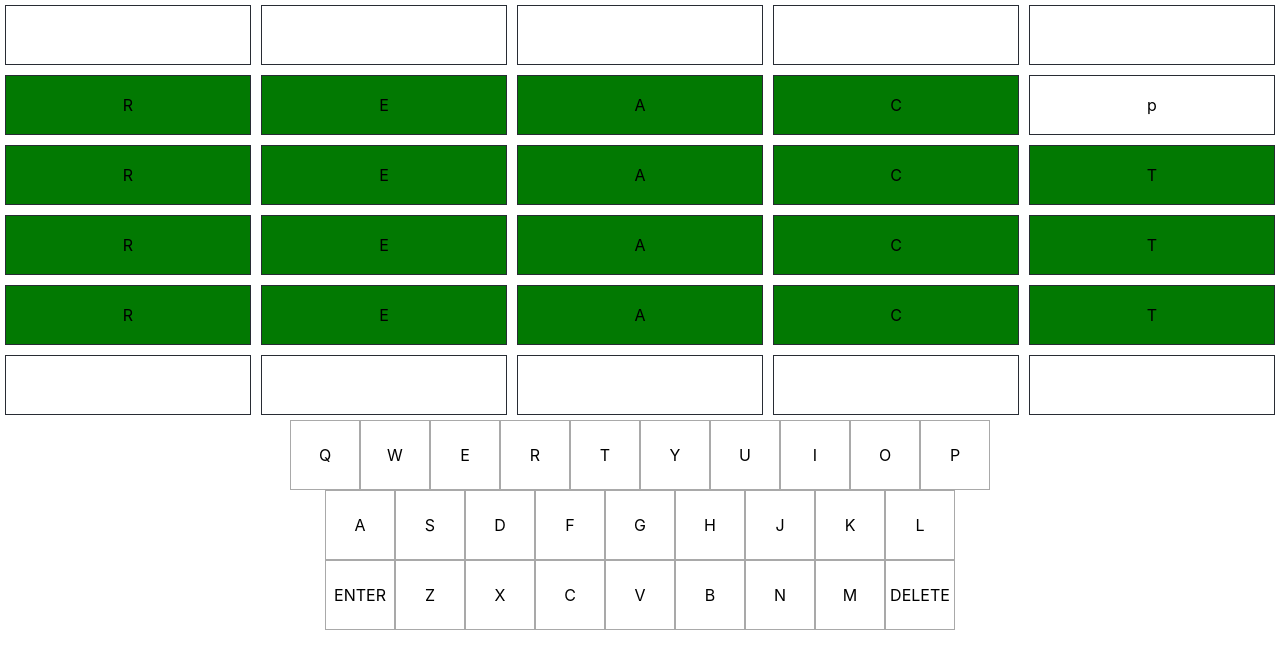
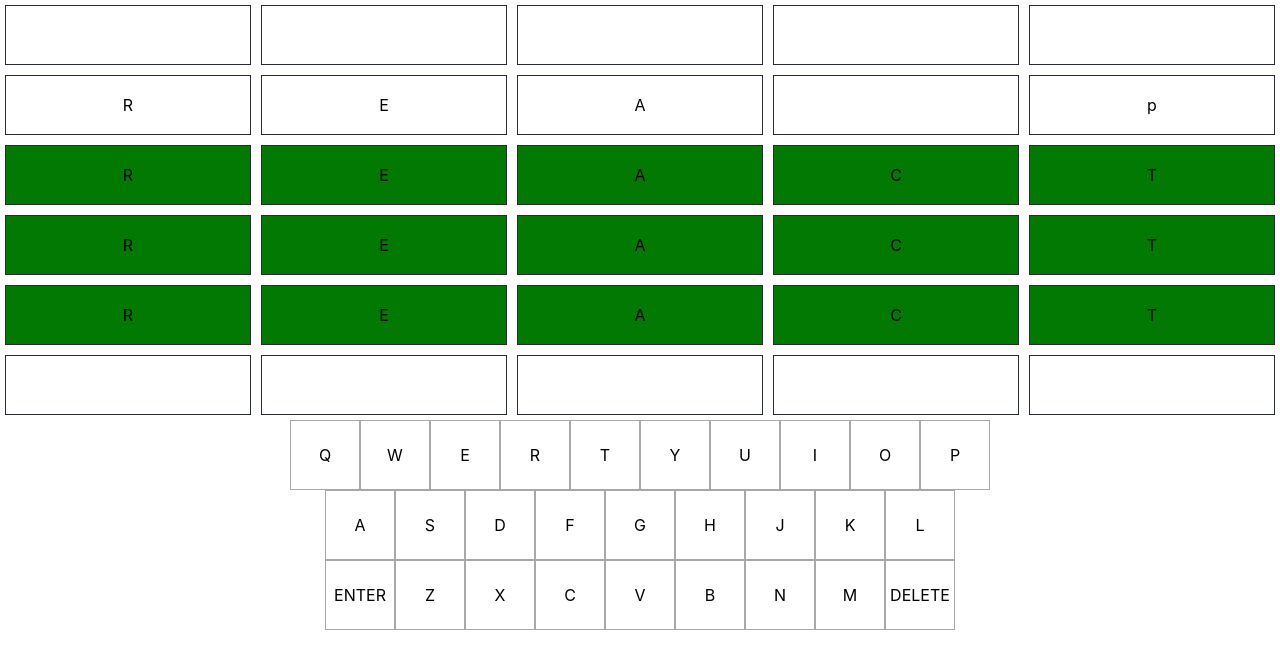
Before and after one commit to becomingjohndoe/wordle-clone, a React (Create React App) app: page / in a window 1280 px wide. Shown: the top 668 px of the page. Built offline with nearby package versions, Linux system fonts and the light colour scheme.

Commit message:
adds game logic to check for correct answer

```diff
--- a/src/components/Game.tsx
+++ b/src/components/Game.tsx
@@ -6,7 +6,7 @@ export const Game = () => {
 	const [word, setWord] = useState(["R", "E", "A", "C", "T"]);
 	const [guesses, setGuesses] = useState([
 		["", "", "", "", ""],
-		["R", "E", "A", "C", "p"],
+		["R", "E", "A", "", "p"],
 		["R", "E", "A", "C", "T"],
 		["R", "E", "A", "C", "T"],
 		["R", "E", "A", "C", "T"],
--- a/src/components/Row.tsx
+++ b/src/components/Row.tsx
@@ -7,16 +7,28 @@ type Props = {
 
 export const Row = ({ guesses, word }: Props) => {
 	// check if guess was correct
-	const checkGuess = (letter: string, row: number): string => {
-		if (letter === word[row]) return "correct";
-		else if (word.includes(letter)) return "includes";
+	const checkGuess = (
+		letter: string,
+		row: number,
+		guessIndex: number
+	): string => {
+		if (!guesses[guessIndex].includes("")) {
+			if (letter === word[row]) return "correct";
+			else if (word.includes(letter)) return "includes";
+		}
 		return "incorrect";
 	};
 	return (
 		<div className="row">
-			{guesses.map((guess) => {
+			{guesses.map((guess, guessIndex) => {
 				return guess.map((letter, row) => {
-					return <Cell state={checkGuess(letter, row)} value={letter} key={row} />;
+					return (
+						<Cell
+							state={checkGuess(letter, row, guessIndex)}
+							value={letter}
+							key={row}
+						/>
+					);
 				});
 			})}
 		</div>
```
